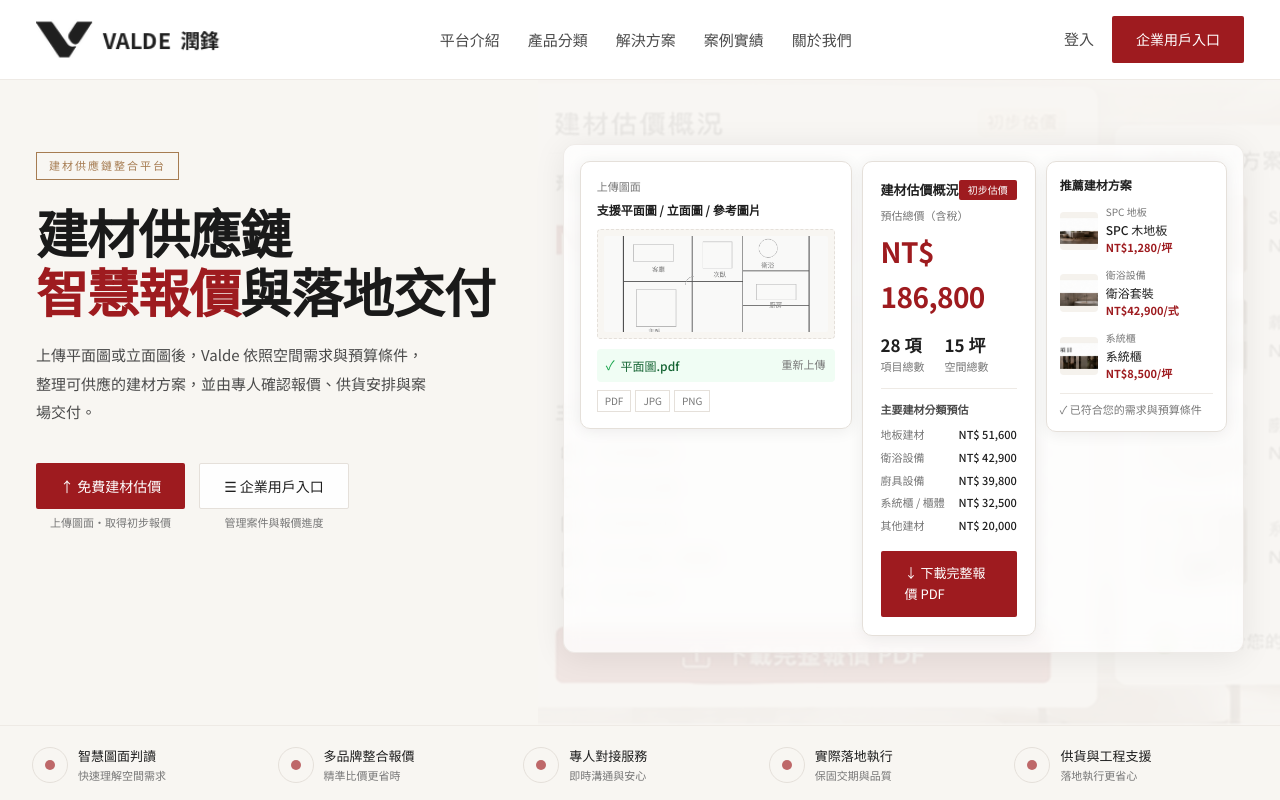
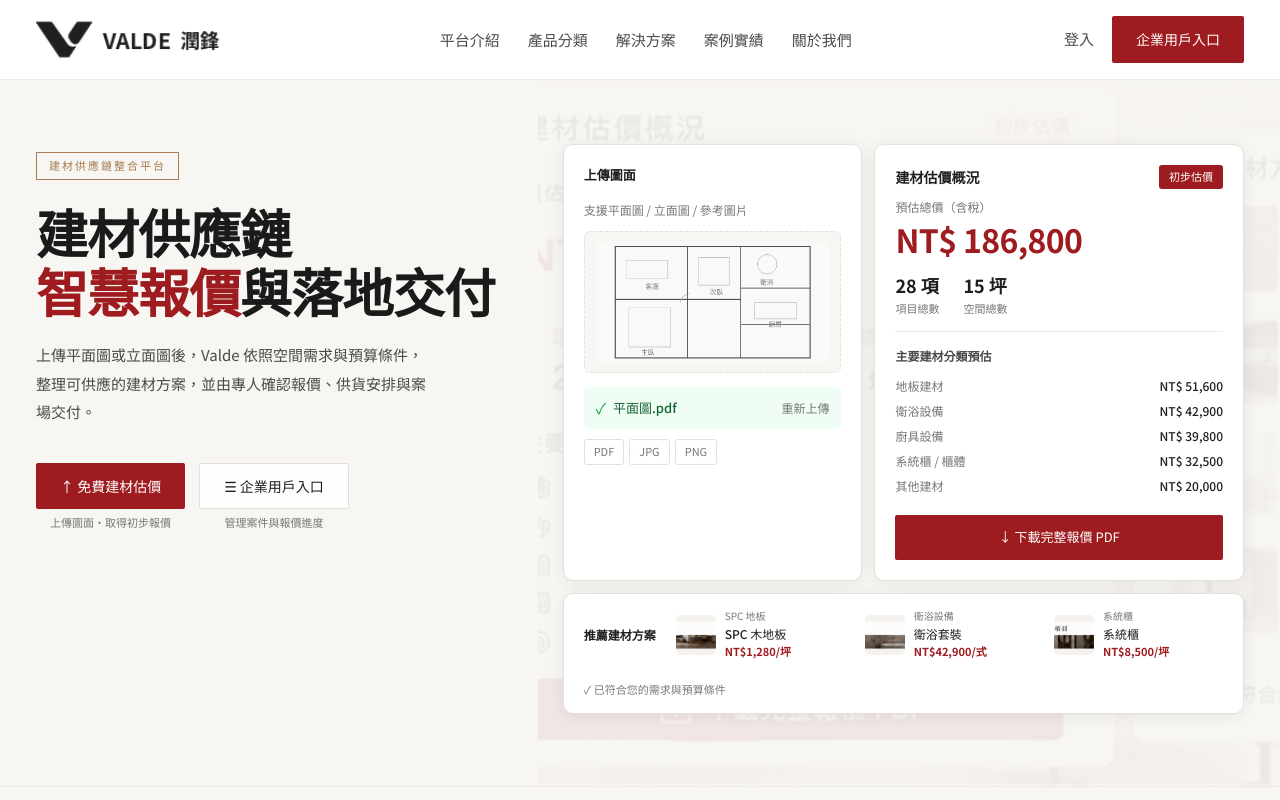
Before and after one commit to cocoallen1989/valde-website, a Next.js app: page / in a window 1280 px wide. Shown: the top 800 px of the page. Built offline with nearby package versions, Linux system fonts and the light colour scheme.

Commit message:
v25 - hero 2-row layout, footer logo transparent

```diff
--- a/app/page.tsx
+++ b/app/page.tsx
@@ -183,70 +183,76 @@ export default function HomePage() {
             </div>
           </div>
 
-          {/* Right: 3 cards — clean grid, no overlap */}
-          <div className="hero-cards" style={{ display: "grid", gridTemplateColumns: "42% 1fr 28%", gap: 10, alignItems: "start", background: "rgba(255,255,255,0.72)", backdropFilter: "blur(8px)", borderRadius: 12, padding: "16px", border: "1px solid rgba(229,224,218,0.6)", boxShadow: "0 4px 32px rgba(0,0,0,0.08)" }}>
+          {/* Right: hero dashboard */}
+          <div className="hero-cards" style={{ display: "flex", flexDirection: "column", gap: 12 }}>
 
-            {/* Card 1: Upload */}
-            <div style={{ ...s.card, padding: 16 }}>
-              <div style={{ fontSize: 11, color: MUTED, marginBottom: 4 }}>上傳圖面</div>
-              <div style={{ fontSize: 12, fontWeight: 600, color: DARK, marginBottom: 10 }}>支援平面圖 / 立面圖 / 參考圖片</div>
-              <div style={{ border: `1px dashed ${BORDER}`, background: SOFT, padding: 6, marginBottom: 10, borderRadius: 4 }}>
+            {/* Row 1: Upload + Estimate side by side */}
+            <div style={{ display: "grid", gridTemplateColumns: "44% 1fr", gap: 12, alignItems: "stretch" }}>
+
+              {/* Upload card */}
+              <div style={{ ...s.card, padding: 20 }}>
+                <div style={{ fontSize: 13, fontWeight: 600, color: DARK, marginBottom: 14 }}>上傳圖面</div>
+                <div style={{ fontSize: 12, color: MUTED, marginBottom: 12 }}>支援平面圖 / 立面圖 / 參考圖片</div>
+                <div style={{ border: `1.5px dashed ${BORDER}`, background: SOFT, padding: 10, marginBottom: 14, borderRadius: 6 }}>
                   <img src="/images/hero/floorplan-demo.png" alt="平面圖示意"
-                  style={{ width: "100%", height: 96, objectFit: "cover", borderRadius: 2, display: "block" }} />
+                    style={{ width: "100%", height: 120, objectFit: "cover", borderRadius: 3, display: "block" }} />
                 </div>
-              <div style={{ display: "flex", alignItems: "center", gap: 6, background: "#f0fdf4", padding: "6px 9px", borderRadius: 4, marginBottom: 8 }}>
-                <span style={{ color: "#16a34a", fontSize: 13 }}>✓</span>
-                <span style={{ fontSize: 12, color: "#166534", fontWeight: 500 }}>平面圖.pdf</span>
-                <span style={{ marginLeft: "auto", fontSize: 11, color: MUTED }}>重新上傳</span>
+                <div style={{ display: "flex", alignItems: "center", gap: 7, background: "#f0fdf4", padding: "9px 12px", borderRadius: 5, marginBottom: 10 }}>
+                  <span style={{ color: "#16a34a", fontSize: 15 }}>✓</span>
+                  <span style={{ fontSize: 13, color: "#166534", fontWeight: 500 }}>平面圖.pdf</span>
+                  <span style={{ marginLeft: "auto", fontSize: 12, color: MUTED }}>重新上傳</span>
                 </div>
-              <div style={{ display: "flex", gap: 4 }}>
+                <div style={{ display: "flex", gap: 5 }}>
                   {["PDF", "JPG", "PNG"].map(f => (
-                  <span key={f} style={{ fontSize: 10, padding: "2px 7px", border: `1px solid ${BORDER}`, color: MUTED }}>{f}</span>
+                    <span key={f} style={{ fontSize: 11, padding: "3px 9px", border: `1px solid ${BORDER}`, color: MUTED, borderRadius: 3 }}>{f}</span>
                   ))}
                 </div>
               </div>
 
-            {/* Card 2: Estimate */}
-            <div style={{ ...s.card, padding: 18 }}>
-              <div style={{ display: "flex", alignItems: "center", justifyContent: "space-between", marginBottom: 6 }}>
-                <span style={{ fontSize: 13, fontWeight: 600, color: DARK }}>建材估價概況</span>
-                <span style={{ fontSize: 10, background: RED, color: "#fff", padding: "2px 9px", borderRadius: 2 }}>初步估價</span>
+              {/* Estimate card */}
+              <div style={{ ...s.card, padding: 20 }}>
+                <div style={{ display: "flex", alignItems: "center", justifyContent: "space-between", marginBottom: 8 }}>
+                  <span style={{ fontSize: 14, fontWeight: 600, color: DARK }}>建材估價概況</span>
+                  <span style={{ fontSize: 11, background: RED, color: "#fff", padding: "3px 10px", borderRadius: 3 }}>初步估價</span>
                 </div>
-              <div style={{ fontSize: 11, color: MUTED, marginBottom: 5 }}>預估總價（含稅）</div>
-              <div style={{ fontSize: 28, fontWeight: 700, color: RED, marginBottom: 12, letterSpacing: "-0.02em" }}>NT$ 186,800</div>
-              <div style={{ display: "flex", gap: 20, marginBottom: 12, paddingBottom: 12, borderBottom: `1px solid ${LINE}` }}>
-                <div><div style={{ fontSize: 17, fontWeight: 600 }}>28 項</div><div style={{ fontSize: 11, color: MUTED }}>項目總數</div></div>
-                <div><div style={{ fontSize: 17, fontWeight: 600 }}>15 坪</div><div style={{ fontSize: 11, color: MUTED }}>空間總數</div></div>
+                <div style={{ fontSize: 12, color: MUTED, marginBottom: 6 }}>預估總價（含稅）</div>
+                <div style={{ fontSize: 32, fontWeight: 700, color: RED, marginBottom: 14, letterSpacing: "-0.02em", lineHeight: 1.1 }}>NT$ 186,800</div>
+                <div style={{ display: "flex", gap: 24, marginBottom: 14, paddingBottom: 14, borderBottom: `1px solid ${LINE}` }}>
+                  <div><div style={{ fontSize: 18, fontWeight: 600 }}>28 項</div><div style={{ fontSize: 11, color: MUTED }}>項目總數</div></div>
+                  <div><div style={{ fontSize: 18, fontWeight: 600 }}>15 坪</div><div style={{ fontSize: 11, color: MUTED }}>空間總數</div></div>
                 </div>
-              <div style={{ fontSize: 11, fontWeight: 600, color: BODY, marginBottom: 8 }}>主要建材分類預估</div>
+                <div style={{ fontSize: 12, fontWeight: 600, color: BODY, marginBottom: 10 }}>主要建材分類預估</div>
                 {ESTIMATE_ITEMS.map(item => (
-                <div key={item.label} style={{ display: "flex", justifyContent: "space-between", fontSize: 11, marginBottom: 5, color: MUTED }}>
+                  <div key={item.label} style={{ display: "flex", justifyContent: "space-between", fontSize: 12, marginBottom: 6, color: MUTED }}>
                     <span>{item.label}</span>
                     <span style={{ color: DARK, fontWeight: 500 }}>{item.amount}</span>
                   </div>
                 ))}
-              <a href="#" style={{ ...s.btnRed, width: "100%", marginTop: 12, justifyContent: "center", fontSize: 13 }}>↓ 下載完整報價 PDF</a>
+                <a href="#" style={{ ...s.btnRed, width: "100%", marginTop: 14, justifyContent: "center", fontSize: 13 }}>↓ 下載完整報價 PDF</a>
+              </div>
             </div>
 
-            {/* Card 3: Recommendations */}
-            <div style={{ ...s.card, padding: 13 }}>
-              <div style={{ fontSize: 12, fontWeight: 600, color: DARK, marginBottom: 10 }}>推薦建材方案</div>
+            {/* Row 2: Recommendations — horizontal strip */}
+            <div style={{ ...s.card, padding: "14px 20px" }}>
+              <div style={{ display: "flex", alignItems: "center", gap: 20, flexWrap: "wrap" }}>
+                <span style={{ fontSize: 12, fontWeight: 600, color: DARK, flexShrink: 0 }}>推薦建材方案</span>
                 {[
-                { cat: "SPC 地板", name: "SPC 木地板", price: "NT$1,280/坪", thumb: "/images/products/product-floor.jpg" },
-                { cat: "衛浴設備", name: "衛浴套裝",   price: "NT$42,900/式", thumb: "/images/products/product-bathroom.jpg" },
-                { cat: "系統櫃",   name: "系統櫃",     price: "NT$8,500/坪",  thumb: "/images/products/product-cabinet.jpg" },
+                  { cat: "SPC 地板", name: "SPC 木地板",  price: "NT$1,280/坪", thumb: "/images/products/product-floor.jpg" },
+                  { cat: "衛浴設備", name: "衛浴套裝",    price: "NT$42,900/式", thumb: "/images/products/product-bathroom.jpg" },
+                  { cat: "系統櫃",   name: "系統櫃",      price: "NT$8,500/坪",  thumb: "/images/products/product-cabinet.jpg" },
                 ].map(item => (
-                <div key={item.name} style={{ display: "flex", alignItems: "center", gap: 8, marginBottom: 10 }}>
+                  <div key={item.name} style={{ display: "flex", alignItems: "center", gap: 9, flex: 1, minWidth: 140 }}>
                     <img src={item.thumb} alt={item.name}
-                    style={{ width: 38, height: 38, objectFit: "cover", borderRadius: 4, flexShrink: 0 }} />
-                  <div style={{ flex: 1, minWidth: 0 }}>
+                      style={{ width: 40, height: 40, objectFit: "cover", borderRadius: 5, flexShrink: 0 }} />
+                    <div>
                       <div style={{ fontSize: 10, color: MUTED }}>{item.cat}</div>
                       <div style={{ fontSize: 12, fontWeight: 500, color: DARK }}>{item.name}</div>
                       <div style={{ fontSize: 11, color: RED, fontWeight: 600 }}>{item.price}</div>
                     </div>
                   </div>
                 ))}
-              <div style={{ borderTop: `1px solid ${LINE}`, paddingTop: 7, fontSize: 11, color: MUTED }}>✓ 已符合您的需求與預算條件</div>
+                <div style={{ fontSize: 11, color: MUTED, flexShrink: 0 }}>✓ 已符合您的需求與預算條件</div>
+              </div>
             </div>
           </div>
         </div>
```
Also changed, not shown: public/logos/valde-logo-white.png. Lines whose indentation alone changed are shown as unchanged.
